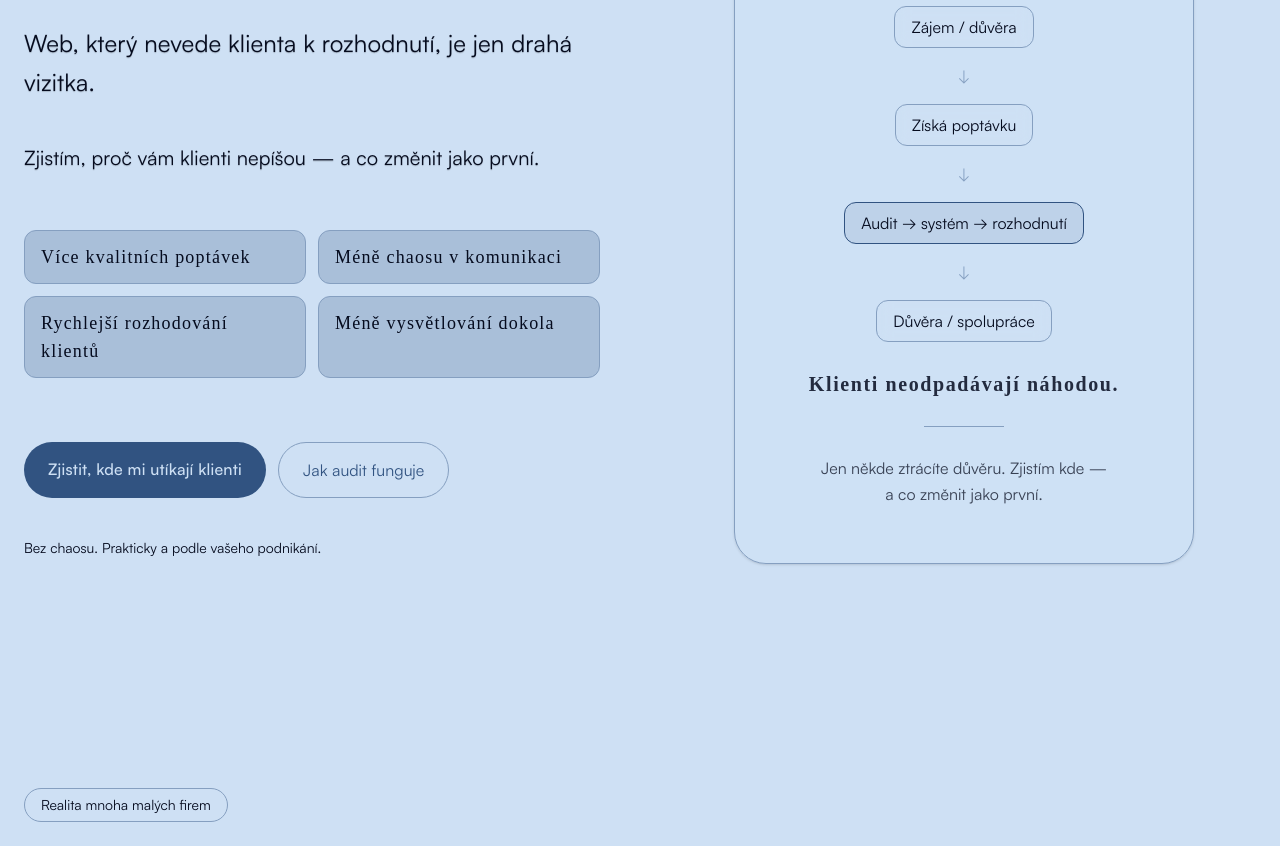
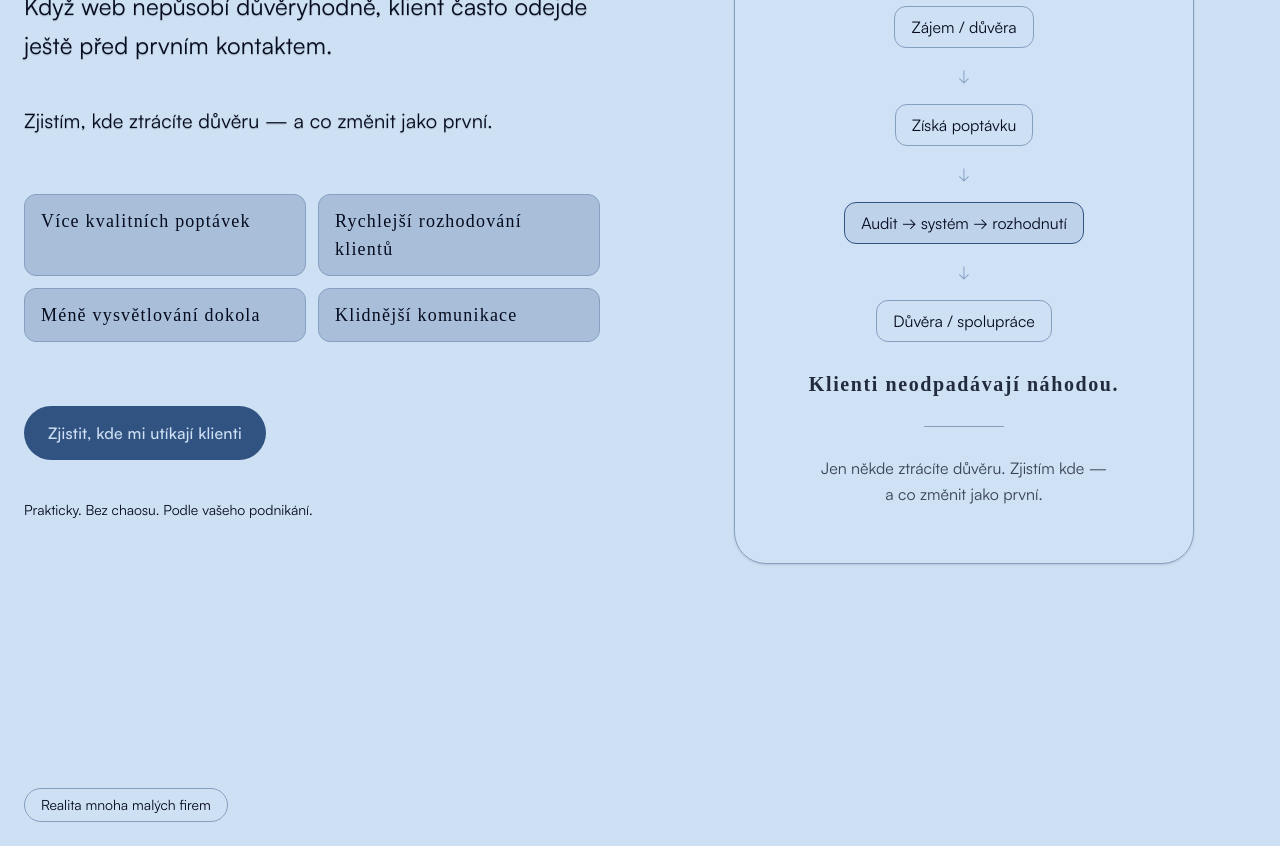
Before and after one commit to Pilsenhorn/MM, an Astro site: page / in a window 1280 px wide. Shown: the part 453-1299 px from the top of the page. Built offline with nearby package versions, Linux system fonts and the light colour scheme; Astro itself is replaced by a stand-in of ours.

Commit message:
change massaging hero + update astro

```diff
--- a/package.json
+++ b/package.json
@@ -18,7 +18,7 @@
     "@tailwindcss/vite": "^4.2.2",
     "@types/react": "^19.2.14",
     "@types/react-dom": "^19.2.3",
-    "astro": "^6.1.0",
+    "astro": "^6.3.7",
     "lucide-react": "^1.16.0",
     "react": "^19.2.6",
     "react-dom": "^19.2.6",
--- a/src/sections/Hero.astro
+++ b/src/sections/Hero.astro
@@ -5,25 +5,22 @@
       <div class="space-y-8 md:space-y-10">
 
         <h1 class="tracking-heading text-shadow-xs max-w-4xl text-4xl font-bold leading-tight sm:text-5xl lg:text-6xl">
-        Přicházíte o klienty dřív, než vám vůbec napíšou.
+          Váš web rozhoduje dřív, než klient zavolá.
         </h1>
 
         <p class="tracking-text text-shadow-xs max-w-2xl text-lg leading-relaxed text-(--text-secondary) sm:text-xl lg:text-2xl">
-        Web, který nevede klienta k rozhodnutí, je jen drahá vizitka.
+          Když web nepůsobí důvěryhodně, klient často odejde ještě před prvním kontaktem.
         </p>
 
         <p class="tracking-text text-shadow-xs max-w-2xl text-lg leading-relaxed sm:text-xl">
-        Zjistím, proč vám klienti nepíšou — a co změnit jako první.
+          Zjistím, kde ztrácíte důvěru — a co změnit jako první.
         </p>
 
         {/* BENEFITS */}
         <div class="grid max-w-xl gap-3 pt-4 sm:grid-cols-2">
+
           <div class="rounded-xl border border-(--muted) bg-(--muted)/50 px-4 py-3 font-serif tracking-serif text-lg">
             Více kvalitních poptávek
-        </div>
-
-        <div class="rounded-xl border border-(--muted) bg-(--muted)/50 px-4 py-3 font-serif tracking-serif text-lg">
-          Méně chaosu v komunikaci
           </div>
 
           <div class="rounded-xl border border-(--muted) bg-(--muted)/50 px-4 py-3 font-serif tracking-serif text-lg">
@@ -33,6 +30,11 @@
           <div class="rounded-xl border border-(--muted) bg-(--muted)/50 px-4 py-3 font-serif tracking-serif text-lg">
             Méně vysvětlování dokola
           </div>
+
+          <div class="rounded-xl border border-(--muted) bg-(--muted)/50 px-4 py-3 font-serif tracking-serif text-lg">
+            Klidnější komunikace
+          </div>
+
         </div>
 
         {/* CTA */}
@@ -44,19 +46,13 @@
           >
             Zjistit, kde mi utíkají klienti
           </a>
-
-        <a
-          href="#offer"
-          class="tracking-text rounded-full border border-(--muted) px-6 py-3.5 text-center leading-relaxed text-(--accent) transition hover:border-(--accent) hover:text-(--text-primary)"
-        >
-          Jak audit funguje
-        </a>
         </div>
 
         {/* TRUST TEXT */}
         <p class="max-w-xl text-sm text-(--text-secondary)">
-        Bez chaosu. Prakticky a podle vašeho podnikání.
+          Prakticky. Bez chaosu. Podle vašeho podnikání.
         </p>
+
       </div>
 
     {/* RIGHT SIDE */}
```
Also changed, not shown: 1 other file. Lines whose indentation alone changed are shown as unchanged.
